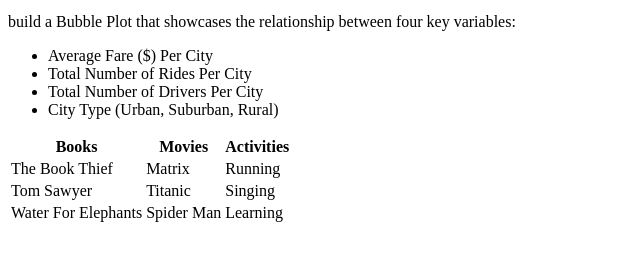
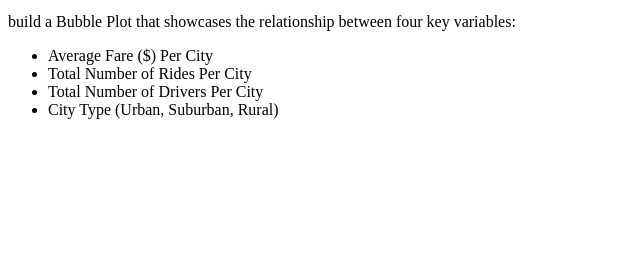
Before and after one commit to bnandikanti/Project_PyBer, a plain HTML site: page index.html in a window 1280 px wide. Shown: the part 408-668 px from the top of the page, without its empty margins (0-640 px from the left). Drawn offline with Linux system fonts and the light colour scheme.

Commit message:
update 1

```diff
--- a/index.html
+++ b/index.html
@@ -16,31 +16,7 @@
     <li>Total Number of Drivers Per City</li>
     <li>City Type (Urban, Suburban, Rural)</li>
   </ul>
-<table>
-    <tr>
-      <th>Books</th>
-      <th>Movies</th>
-      <th>Activities</th>
-    </tr>
- <tbody>
-   <tr>
-     <td>The Book Thief</td>
-     <td>Matrix</td>
-     <td>Running</td>
-   </tr>
-   <tr>
-      <td>Tom Sawyer</td>
-      <td>Titanic</td>
-      <td>Singing</td>
-    </tr>
-    <tr>
-        <td>Water For Elephants</td>
-        <td>Spider Man</td>
-        <td>Learning</td>
-      </tr>
- </tbody>
 
-</table>
 
 
 
```
